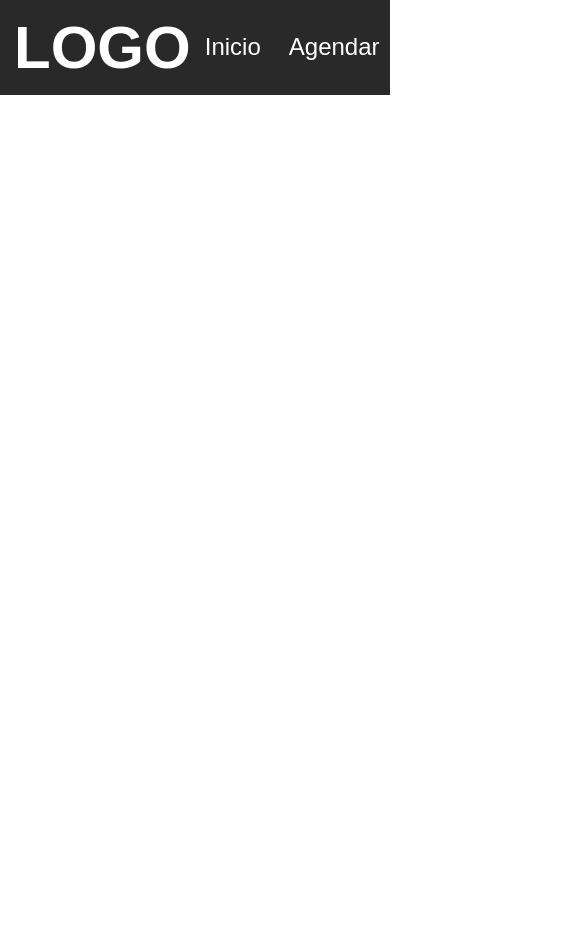
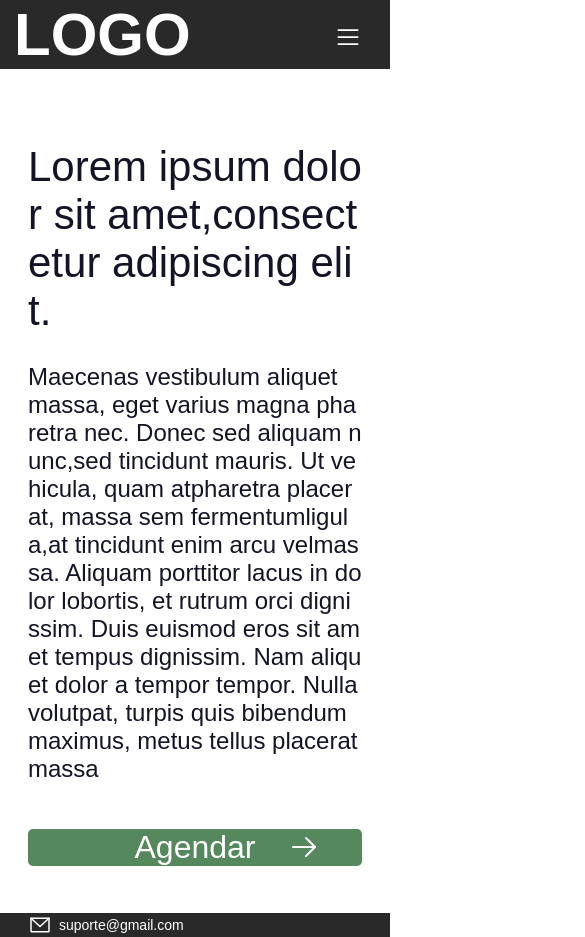
Before and after one commit to melsousa/ODS_LEMA, a React (Vite) app: page / in a window 390 px wide. Shown: the top 937 px of the page, 585 px wide, since content can reach past the window. Before the commit the page ends 844 px from the top, so only its background shows below. Built offline with nearby package versions, Linux system fonts and the light colour scheme.

Commit message:
Conclusão da tela Home com responsividade

```diff
--- a/package.json
+++ b/package.json
@@ -9,6 +9,7 @@
     "preview": "vite preview"
   },
   "dependencies": {
+    "phosphor-react": "^1.4.1",
     "react": "^18.2.0",
     "react-dom": "^18.2.0",
     "react-router-dom": "^6.8.2",
--- a/src/Components/Header/index.tsx
+++ b/src/Components/Header/index.tsx
@@ -1,18 +1,8 @@
-import { Button, ButtonContainer, Container, LogoContainer } from "./styles";
 
 export function Header() {
+
+
     return (
-        <Container>
-            <LogoContainer>
-                LOGO
-            </LogoContainer>
-
-            <ButtonContainer>
-                <Button>Inicio</Button>
-                <Button>Agendar</Button>
-                <Button>Entrar</Button>
-                <Button>Cadastrar</Button>
-            </ButtonContainer>
-        </Container>
+        <div></div>
     );
 }
--- a/src/Components/Header/styles.ts
+++ b/src/Components/Header/styles.ts
@@ -1,37 +1 @@
 import styled from "styled-components";
-
-export const Container = styled.div`
-    width: 100%;
-    height: 6.75rem;
-    background-color: ${props => props.theme.colors["background-dark"]};
-    display: flex;
-    align-items: center;
-    padding: 0 2rem;
-    justify-content: space-between;
-`;
-
-export const LogoContainer = styled.div`
-    width: 10.625rem;
-    height: 4.375;
-    color: #fff;
-    font-weight: bold;
-    display: flex;
-    align-items: center;
-    justify-content: center;
-    font-size: 60px;
-`;
-
-export const ButtonContainer = styled.div`
-    width: auto;
-    display: flex;
-    gap: 2;
-`;
-
-export const Button = styled.button`
-    background-color: transparent;
-    border: none;
-    color: ${props => props.theme.colors["text-light"]};
-    font-size: 24px;
-    font-weight: 400;
-    margin-left: 2rem;
-`;
--- a/src/Router.tsx
+++ b/src/Router.tsx
@@ -1,11 +1,12 @@
 import { Route, Routes } from "react-router-dom";
-import { Start } from "./pages/Start";
+import { Home } from "./pages/Home";
+
 
 export function Router(){
     return(
         <Routes>
             <Route path="/" >
-                <Route path="/" element={<Start/>} />
+                <Route path="/" element={<Home/>} />
             </Route>
         </Routes>
     );
--- /dev/null
+++ b/src/pages/Home/index.tsx
@@ -0,0 +1,84 @@
+import {
+    Body,
+    MainLeft,
+    MainRight,
+    Footer,
+    HomeContainer,
+    Title,
+    Text,
+    Button,
+    TextContainer,
+    HeaderContainer,
+    HeaderButton,
+    HeaderButtonContainer,
+    LogoContainer,
+    MenuButton,
+    NavMenuContainer
+} from "./styles";
+import { EnvelopeSimple, ArrowRight, List } from "phosphor-react";
+import { useState } from "react";
+
+export function Home() {
+    const [isOpen, setIsOpen] = useState(false);
+    return (
+        <HomeContainer>
+            <HeaderContainer>
+
+                <LogoContainer>
+                    LOGO
+                </LogoContainer>
+                <MenuButton onClick={() => setIsOpen(!isOpen)} >
+                    <List size={32} color='#fff' />
+                </MenuButton>
+
+                <HeaderButtonContainer>
+                    <HeaderButton>Inicio</HeaderButton>
+                    <HeaderButton>Agendar</HeaderButton>
+                    <HeaderButton>Entrar</HeaderButton>
+                    <HeaderButton>Cadastrar</HeaderButton>
+                </HeaderButtonContainer>
+
+            </HeaderContainer>
+
+            <Body>
+                {
+                    isOpen ? <NavMenuContainer>
+                        <HeaderButton>Inicio</HeaderButton>
+                        <HeaderButton>Agendar</HeaderButton>
+                        <HeaderButton>Entrar</HeaderButton>
+                        <HeaderButton>Cadastrar</HeaderButton>
+                    </NavMenuContainer> : <div></div>
+                }
+                <MainLeft>
+                    <TextContainer>
+                        <Title>Lorem ipsum dolor sit amet,consectetur adipiscing elit.</Title>
+                        <Text>
+                            Maecenas vestibulum aliquet massa,
+                            eget varius magna pharetra nec.
+                            Donec sed aliquam nunc,sed tincidunt mauris.
+                            Ut vehicula, quam atpharetra placerat,
+                            massa sem fermentumligula,at tincidunt enim arcu velmassa.
+                            Aliquam porttitor lacus in dolor lobortis,
+                            et rutrum orci dignissim. Duis euismod eros sit amet tempus dignissim.
+                            Nam aliquet dolor a tempor tempor.
+                            Nulla volutpat, turpis quis bibendum maximus,
+                            metus tellus placerat massa
+                        </Text>
+                    </TextContainer>
+
+                    <Button>Agendar <ArrowRight size={32} color='#fff' style={{ position: 'absolute', right: `3rem` }} /></Button>
+                </MainLeft>
+
+
+
+                <MainRight>
+
+                </MainRight>
+            </Body>
+            <Footer>
+                <EnvelopeSimple size={24} color='#fff' style={{ marginRight: `0.5rem` }} />
+                suporte@gmail.com
+            </Footer>
+        </HomeContainer >
+    );
+}
--- /dev/null
+++ b/src/pages/Home/styles.ts
@@ -0,0 +1,187 @@
+import styled from 'styled-components';
+
+export const HomeContainer = styled.div`
+    width: 100vw;
+    height: 100vh;
+    display: flex;
+    flex-direction: column;
+`;
+
+export const HeaderContainer = styled.div`
+    width: 100%;
+    height: 6.75rem;
+    background-color: ${props => props.theme.colors["background-dark"]};
+    display: flex;
+    align-items: center;
+    padding: 0 2rem;
+    justify-content: space-between;
+`;
+
+export const Body = styled.div`
+    width: 100%;
+    height: 100%;
+    display: flex;
+    flex-direction: row;
+    padding: 5.313rem 2rem;
+    position: relative;
+`;
+
+export const MainLeft = styled.div`
+    width: 50%;
+    height: 100%;
+    display: flex;
+    flex-direction: column;
+    align-items: center;
+    @media (max-width: 768px) {
+        width: 100%;
+    }
+`;
+export const MainRight = styled.div`
+    width: 50vw;
+    height: 100%;
+    display: flex;
+    flex-direction: column;
+    align-items: center;
+
+    @media (max-width: 768px) {
+        display: none;
+    }
+`;
+
+export const Footer = styled.div`
+    width: 100%;
+    max-height:2.75rem;
+    height: 100%;
+    background-color: ${props => props.theme.colors['background-dark']};
+    display: flex;
+    align-items: center;
+    padding: 0 2rem;
+    color: #fff;
+    @media (max-width: 330px) {
+        margin-top: 3rem;
+    }
+`;
+
+export const TextContainer = styled.div`
+    max-width: 33.625rem;
+    height: auto;
+    width: 100%;
+    display: flex;
+    flex-direction: column;
+    align-items: center;
+    justify-content: center;
+`;
+
+export const Title = styled.h1`
+    font-size: 42px;
+    font-weight: 500;
+    margin-bottom: 2rem;
+    word-break: break-all;
+`;
+
+export const Text = styled.p`
+    font-size: 24px;
+    font-weight: 300;
+    word-break: break-all;
+    margin-bottom: 3.25rem;
+`;
+
+export const Button = styled.button`
+    max-width: 33.625rem;
+    height: 4.625rem;
+    width: 100%;
+    background-color: ${props => props.theme.colors['green-dark']};
+    display: flex;
+    justify-content: center;
+    align-items: center;
+    position: relative;
+    color: ${props => props.theme.colors['text-light']};
+    font-size: 32px;
+    font-weight: 500;
+    border-radius: 5px;
+
+    :hover{
+        background-color: ${props => props.theme.colors['hover-green-dark']};
+        transition: 200ms;
+    }
+`;
+
+export const LogoContainer = styled.div`
+    width: 10.625rem;
+    height: 4.375;
+    color: #fff;
+    font-weight: bold;
+    display: flex;
+    align-items: center;
+    justify-content: center;
+    font-size: 60px;
+`;
+
+export const HeaderButtonContainer = styled.div`
+    width: auto;
+    display: flex;
+    @media(max-width: 768px){
+        display: none;
+
+    }
+`;
+
+export const HeaderButton = styled.button`
+    background-color: transparent;
+    border: none;
+    color: ${props => props.theme.colors["text-light"]};
+    font-size: 24px;
+    font-weight: 400;
+    margin-left: 2rem;
+
+    :hover{
+        color: ${props => props.theme.colors["hover-text-light"]};
+        transition: 200ms;
+    }
+
+    @media(max-width: 768px){
+        margin: 0;
+        margin-top: 2rem;
+
+    }
+
+`;
+
+export const MenuButton = styled.button`
+    width: 2rem;
+    height: 2rem;
+    background-color: transparent;
+    display: none;
+    @media(max-width: 768px){
+        display: flex;
+        position: absolute;
+        right: 2rem;
+
+    }
+`;
+
+export const NavMenuContainer = styled.div`
+    height: 100%;
+    width: 50%;
+    display: flex;
+    position: absolute;
+    z-index: 4;
+    flex-direction: column;
+    background-color: ${props => props.theme.colors["background-dark"]};
+    align-items: center;
+    right: 0;
+    top: 0;
+
+    @keyframes slideIn {
+        from {
+            right: -50%;
+        }
+
+        to{
+            right: 0;
+        }
+    }
+
+    animation-duration: 300ms;
+    animation-name: slideIn;
+`;
--- a/src/pages/Start/index.tsx
+++ /dev/null
@@ -1,11 +0,0 @@
-import { Header } from "../../Components/Header";
-import { StartContainer } from "./styles";
-
-
-export function Start() {
-    return (
-        <StartContainer>
-            <Header/>
-        </StartContainer>
-    );
-}
--- a/src/pages/Start/styles.ts
+++ /dev/null
@@ -1,5 +0,0 @@
-import styled from 'styled-components';
-
-export const StartContainer = styled.div`
-
-`;
--- a/src/styles/theme/default.ts
+++ b/src/styles/theme/default.ts
@@ -5,6 +5,8 @@ export const defaultTheme = {
         'text-dark': '#292929',
         'text-light': '#FFF',
         'green-dark': '#56885E',
-        'green-light': '#D5E1D7'
+        'green-light': '#D5E1D7',
+        'hover-green-dark': '#47704D',
+        'hover-text-light': '#c9c9c9'
     },
 };
```
Also changed, not shown: 1 other file (tests, documents, lock files or other folders).
